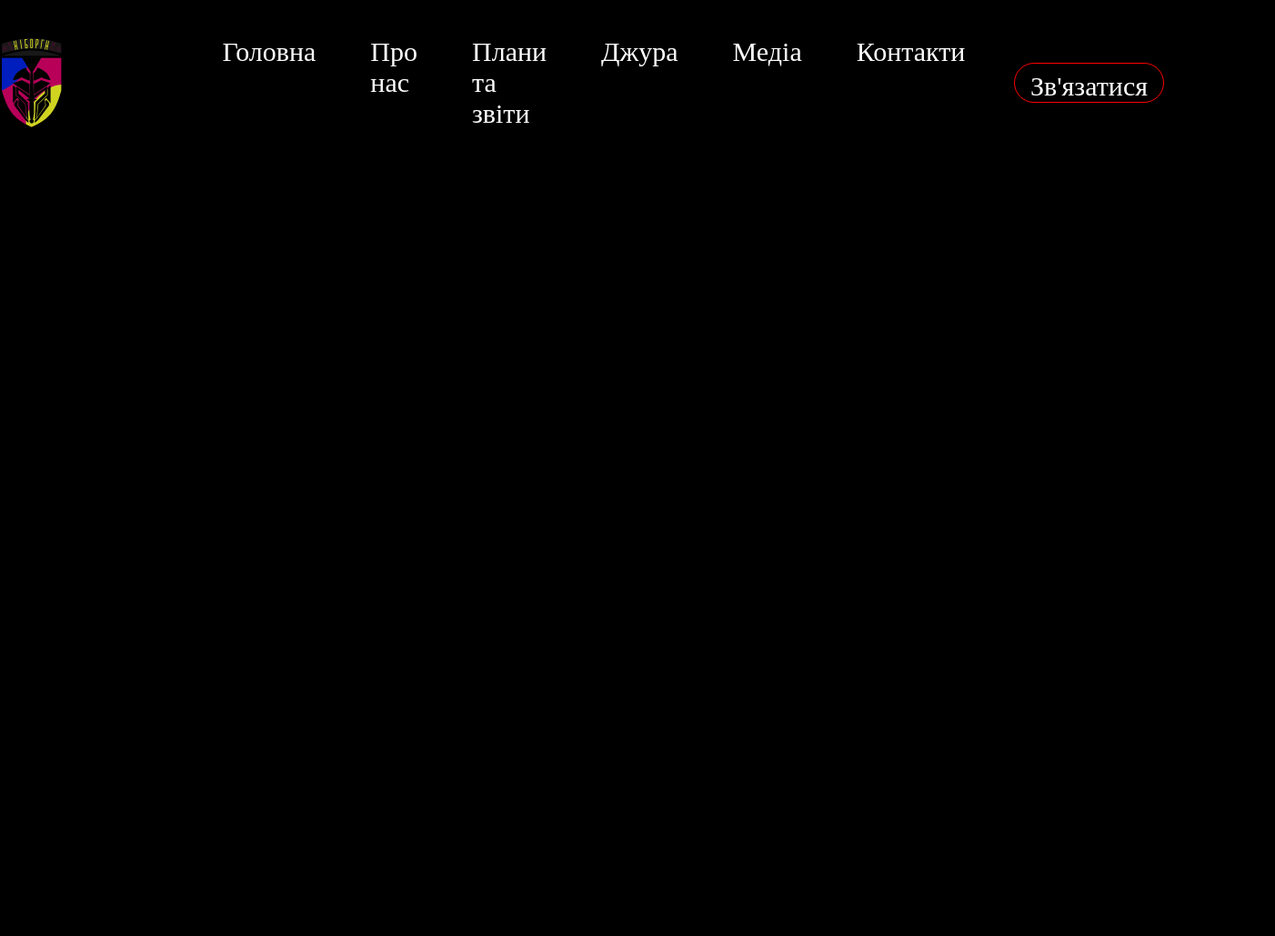
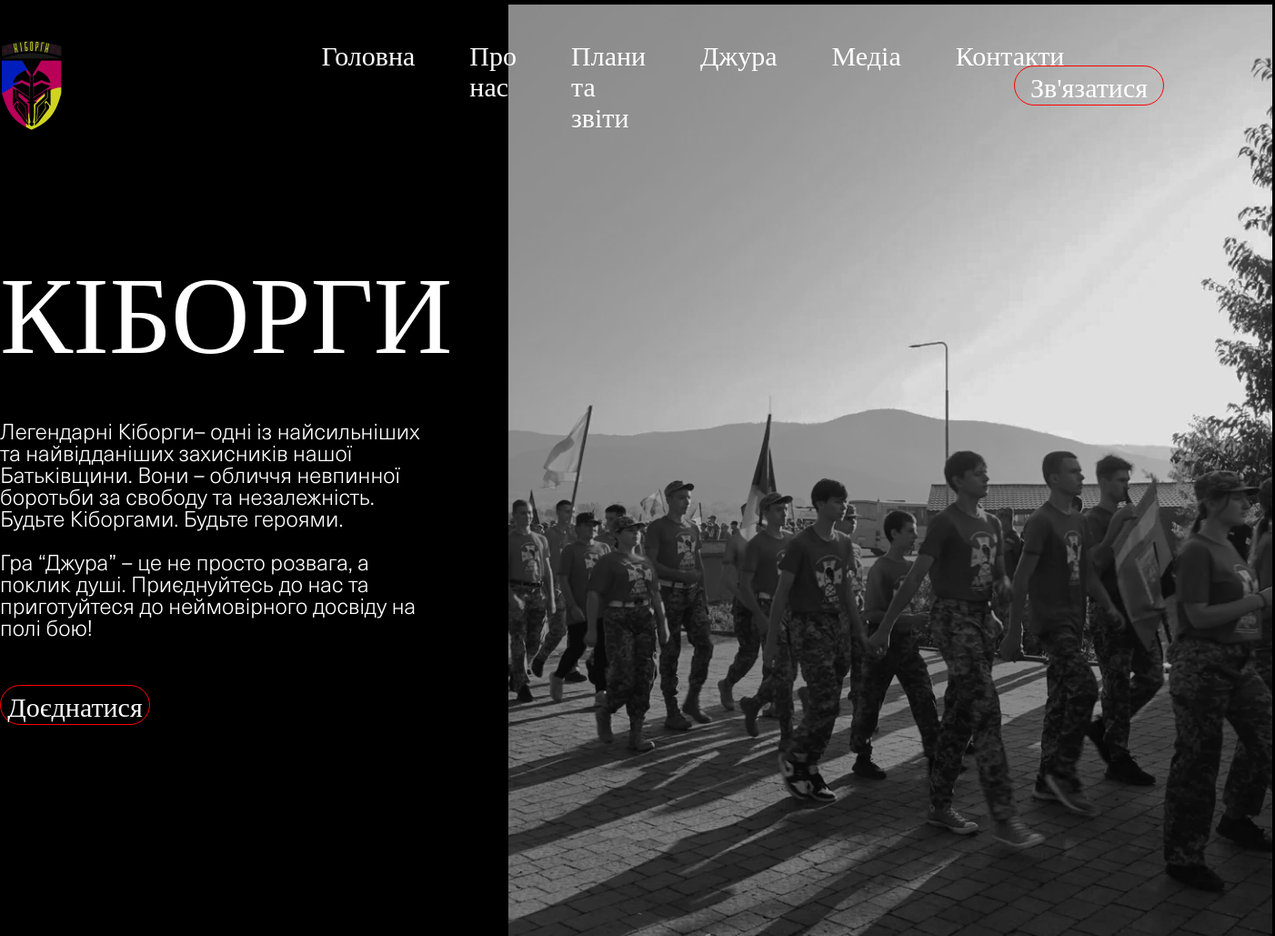
Before and after one commit to 0DarkDante/Dzhura, a plain HTML site: page index.html in a window 1280 px wide. Shown: the whole page at 91% size, 1402 px wide, since content can reach past the window. Before the commit the page ends 800 px from the top, so only its background shows below. Drawn offline with Linux system fonts and the light colour scheme; a web font is replaced by a local one.

Commit message:
finish container1

```diff
--- a/index.html
+++ b/index.html
@@ -3,6 +3,7 @@
 <head>
   <meta charset="UTF-8">
   <meta name="viewport" content="width=device-width, initial-scale=1.0">
+  <link href="fonts/NeueHaasUnica/stylesheet.css" rel="stylesheet" type="text/css" />
   <link rel="stylesheet" href="style.css">
   <title>Кіборги</title>
 </head>
@@ -19,13 +20,25 @@
         <li>Контакти</li>
       </ul>
     </nav>
-    <button>Зв'язатися</button>
+    <button class="btn-head">Зв'язатися</button>
   </header>
 
   <main>
     <article>
-      <section>
-
+      <section class="section1">
+        <img src="IMG/Main/dsc00543-scaled 1.png" alt="main_Photo">
+          <h1>КІБОРГИ</h1>
+          <p>Легендарні Кіборги– одні із найсильніших
+            та найвідданіших захисників нашої
+            Батьківщини. Вони – обличчя невпинної
+            боротьби за свободу та незалежність.
+            Будьте Кіборгами. Будьте героями.
+            <br> <br>
+            Гра “Джура” – це не просто розвага, а
+            поклик душі. Приєднуйтесь до нас
+            та приготуйтеся до неймовірного досвіду
+            на полі бою!</p>
+          <button class="btn-head">Доєднатися</button>
       </section>
     </article>
   </main>
--- a/style.css
+++ b/style.css
@@ -1,8 +1,6 @@
 @font-face {
   font-family: 'Cramaten'; /* по этому имени мы будем обращаться к шрифтц*/
   src: url('fonts/Cramaten'); /* URL по которому лежит шрифт */
-  font-family: 'Neue Haas Unica'; /* по этому имени мы будем обращаться к шрифтц*/
-  src: url('fonts/NeueHaasUnica');
 }
 
 * {
@@ -40,12 +38,11 @@ header {
 
 .header-menu>ul {
   display: flex;
-  justify-content: space-between;
-  padding-left: 0;
-  margin-right: -19px;
+  padding-left: 109px;
+  margin-top: 5px;
 }
 
-header>button {
+.btn-head {
   width: 165px;
   height: 44px;
   border-radius: 30px;
@@ -59,6 +56,7 @@ header>button {
   flex-wrap: wrap;
   align-content: flex-end;
   justify-content: center;
+  padding-bottom: 1px;
 }
 
 h1 {
@@ -66,3 +64,55 @@ h1 {
   color: #ffffff;
   font-weight: 400;
 }
+
+article {
+  width: 1280px;
+  margin: 0 auto;
+}
+
+.section1 {
+  position: relative;
+}
+
+.section1 h1 {
+  font-size: 120px;
+  font-weight: 400;
+}
+
+.section1 p {
+  color: #FFFFFF;
+  width: 469px;
+  height: 240px;
+  font-size: 24px;
+  font-weight: 300;
+  font-family: 'Neue Haas Unica';
+  line-height: 24px;
+}
+
+.section1 img {
+  width: 840px;
+  height: 1024px;
+  position: absolute;
+  bottom: 143px;
+  top: -142px;
+  right: -119px;
+  z-index: -1;
+}
+
+.section1::before {
+  content: "";
+  position: absolute;
+  bottom: -467px;
+  left: 557px;
+  width: 66%;
+  height: 30%;
+  background: linear-gradient(to bottom, rgba(0, 0, 0, 0), rgba(0, 0, 0, 1.9));
+}
+
+.section1 h1 {
+  padding-top: 132px;
+}
+
+.section1 p {
+  margin: 48px 0;
+}
```
